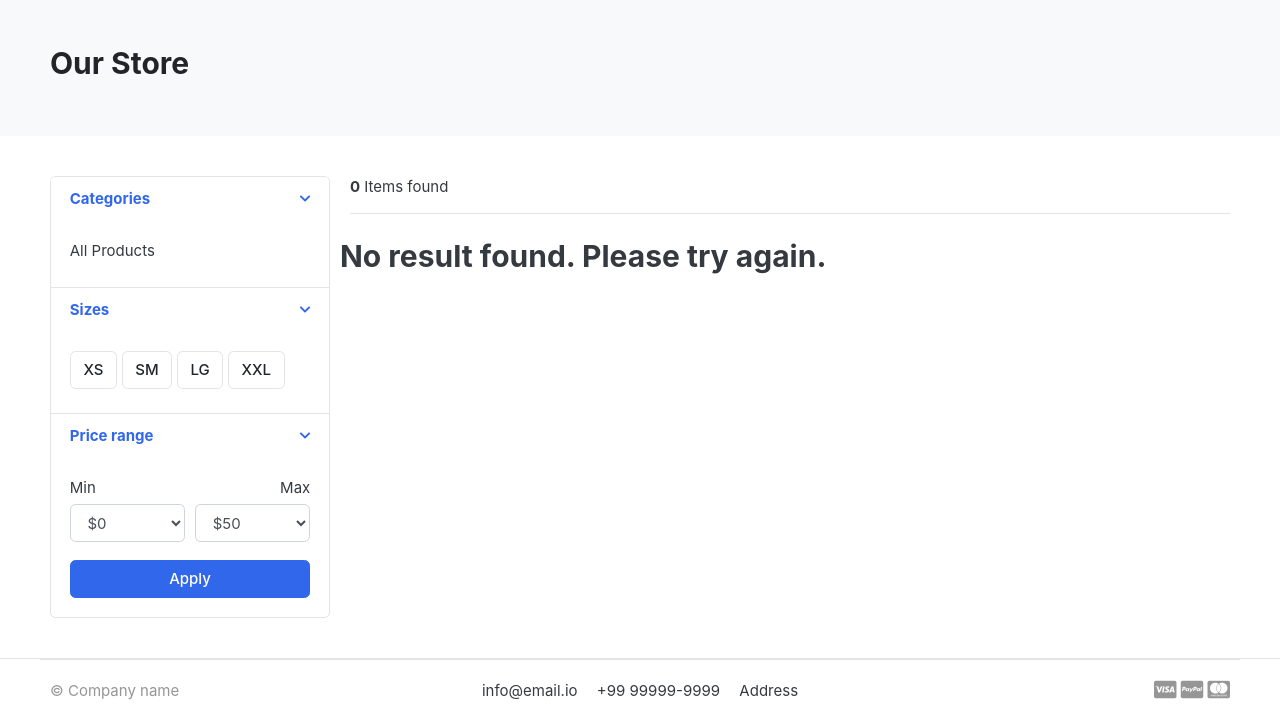
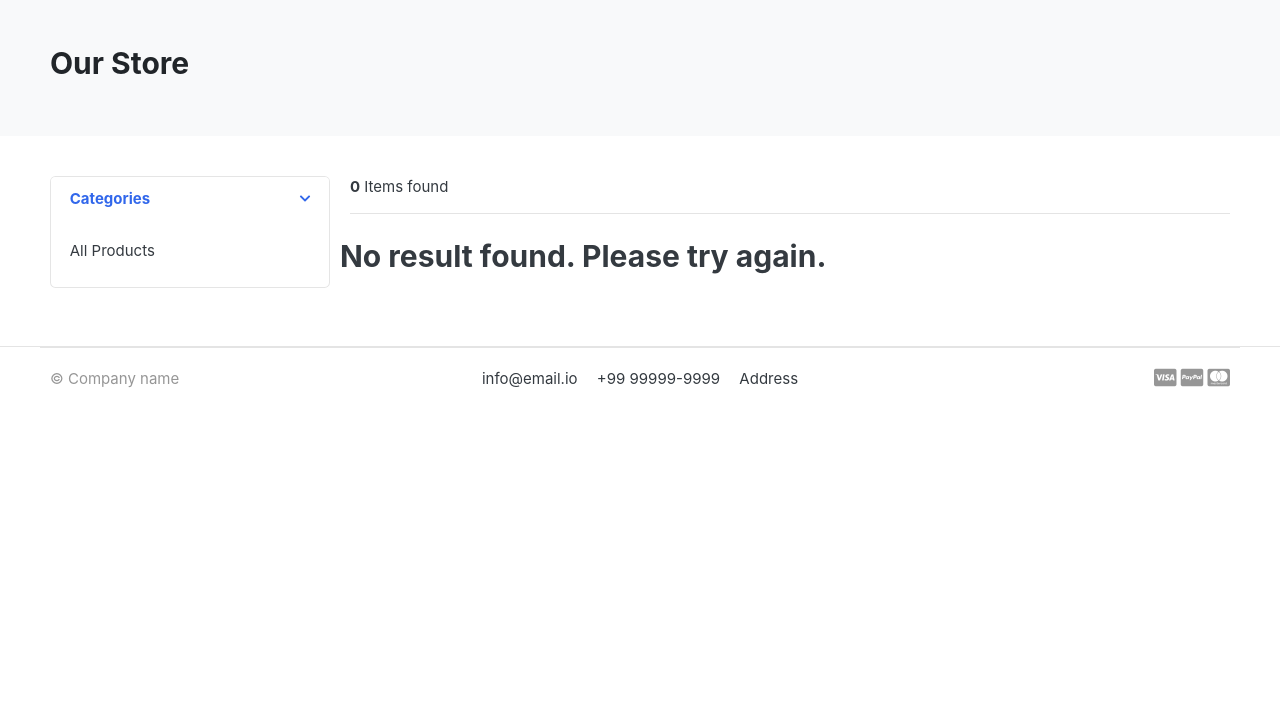
Before and after one commit to joaomatheusars/ecommecerDjango, a Django app: page /store/ in a window 1280 px wide. Shown: the part 80-803 px from the top of the page. After the commit the page ends 468 px from the top, so only its background shows below. Run offline with Django 5.2, Linux system fonts and the light colour scheme; data that the repository does not hold is empty; some libraries are stand-ins or nearby versions; some web fonts are replaced.

Commit message:
fix: filter

```diff
--- a/templates/store/store.html
+++ b/templates/store/store.html
@@ -48,7 +48,8 @@
             </div>
           </article>
           <!-- filter-group  .// -->
-          <article class="filter-group">
+
+          <!-- <article class="filter-group">
             <header class="card-header">
               <a
                 href="#"
@@ -83,12 +84,10 @@
                   <span class="btn btn-light"> XXL </span>
                 </label>
               </div>
-              <!-- card-body.// -->
             </div>
-          </article>
-          <!-- filter-group .// -->
+          </article> -->
 
-          <article class="filter-group">
+          <!-- <article class="filter-group">
             <header class="card-header">
               <a
                 href="#"
@@ -106,7 +105,6 @@
                 <div class="form-row">
                   <div class="form-group col-md-6">
                     <label>Min</label>
-                    <!-- <input class="form-control" placeholder="$0" type="number"> -->
                     <select class="mr-2 form-control">
                       <option value="0">$0</option>
                       <option value="50">$50</option>
@@ -130,13 +128,11 @@
                     </select>
                   </div>
                 </div>
-                <!-- form-row.// -->
                 <button class="btn btn-block btn-primary">Apply</button>
               </div>
-              <!-- card-body.// -->
             </div>
-          </article>
-          <!-- filter-group .// -->
+          </article> -->
+
         </div>
         <!-- card.// -->
       </aside>
```
